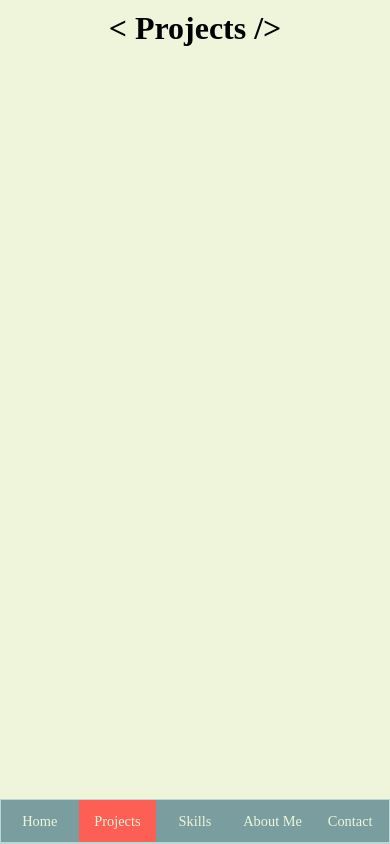
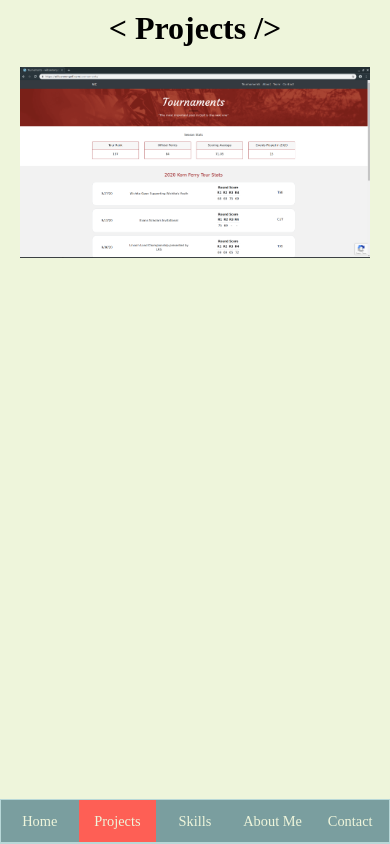
Before and after one commit to nicholsk18/portfolio, a Next.js app: page /projects in a window 390 px wide. Built offline with nearby package versions, Linux system fonts and the light colour scheme.

Commit message:
working on projects section

```diff
--- a/public/assets/css/about.module.css
+++ b/public/assets/css/about.module.css
@@ -45,7 +45,7 @@
   }
   .about_text {
     width: 100%;
-    max-width: 0 auto;
+    margin: 0 auto;
   }
   .about_img {
     width: 250px;
--- /dev/null
+++ b/public/assets/css/projects.module.css
@@ -0,0 +1,26 @@
+.projects_container {
+    display: flex;
+    flex-direction: row;
+    justify-content: space-evenly;
+}
+.project {
+    width: 1200px;
+}
+.project img {
+    width: 100%;
+}
+@media only screen and (max-width: 1500px) {
+    .project {
+        width: 900px;
+    }
+}
+@media only screen and (max-width: 1024px) {
+    .project {
+        width: 500px;
+    }
+}
+@media only screen and (max-width: 550px) {
+    .project {
+        width: 350px;
+    }
+}
--- a/src/pages/projects.jsx
+++ b/src/pages/projects.jsx
@@ -1,6 +1,10 @@
 import Head from 'next/head'
 import Layout from '../components/Layout'
 import PageHeader from '../components/PageHeader'
+import {
+    projects_container,
+    project
+} from '../../public/assets/css/projects.module.css'
 
 const Projects = () => {
   return (
@@ -9,6 +13,12 @@
         <title>Karson Project Section | Karson Nichols</title>
       </Head>
       <PageHeader text="Projects" />
+
+      <div className={projects_container}>
+        <div className={project}>
+            <img src="/assets/images/projects/willcannon-project.png" alt=""/>
+        </div>
+      </div>
     </Layout>
   )
 }
```
Also changed, not shown: public/assets/images/projects/willcannon-project.png (added).
